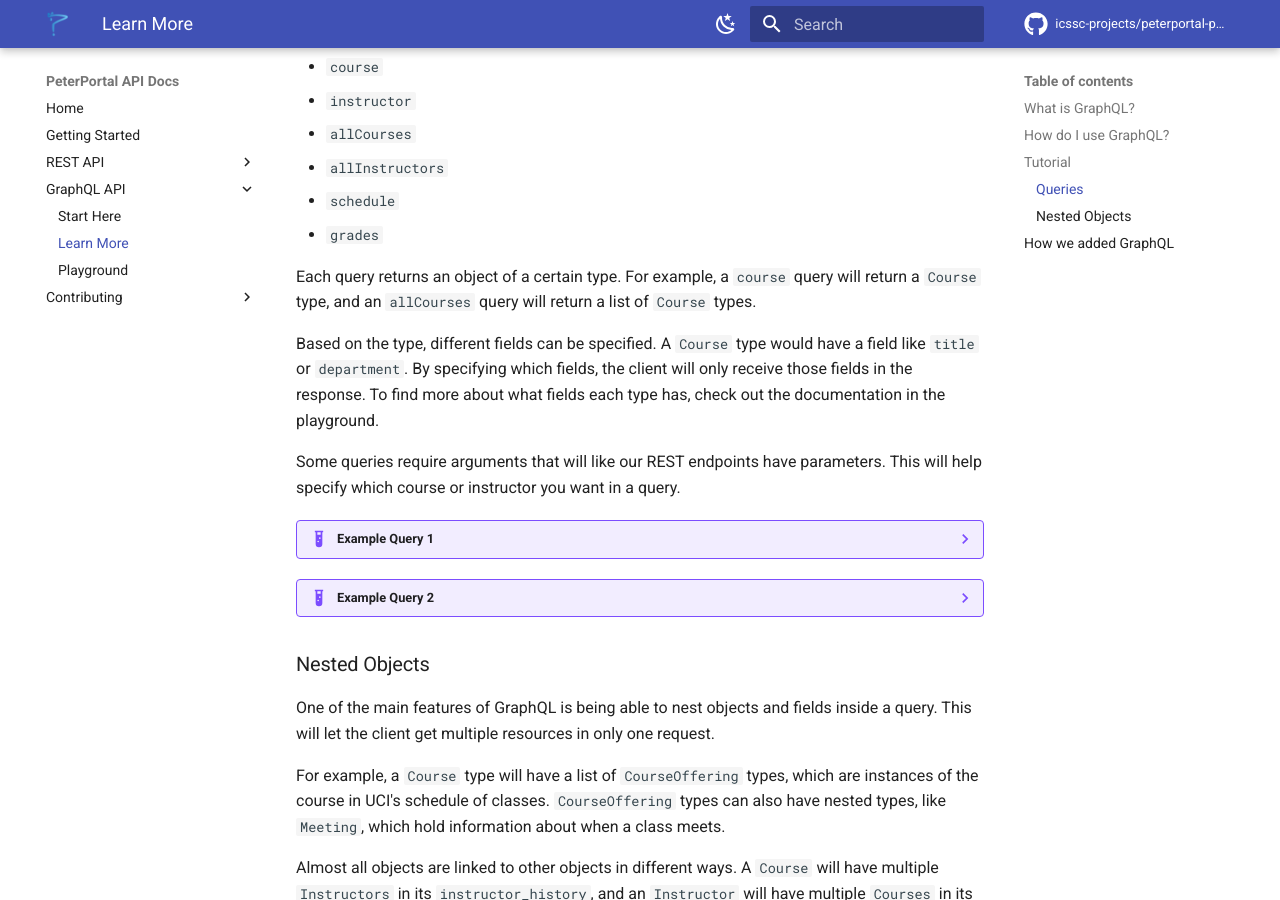
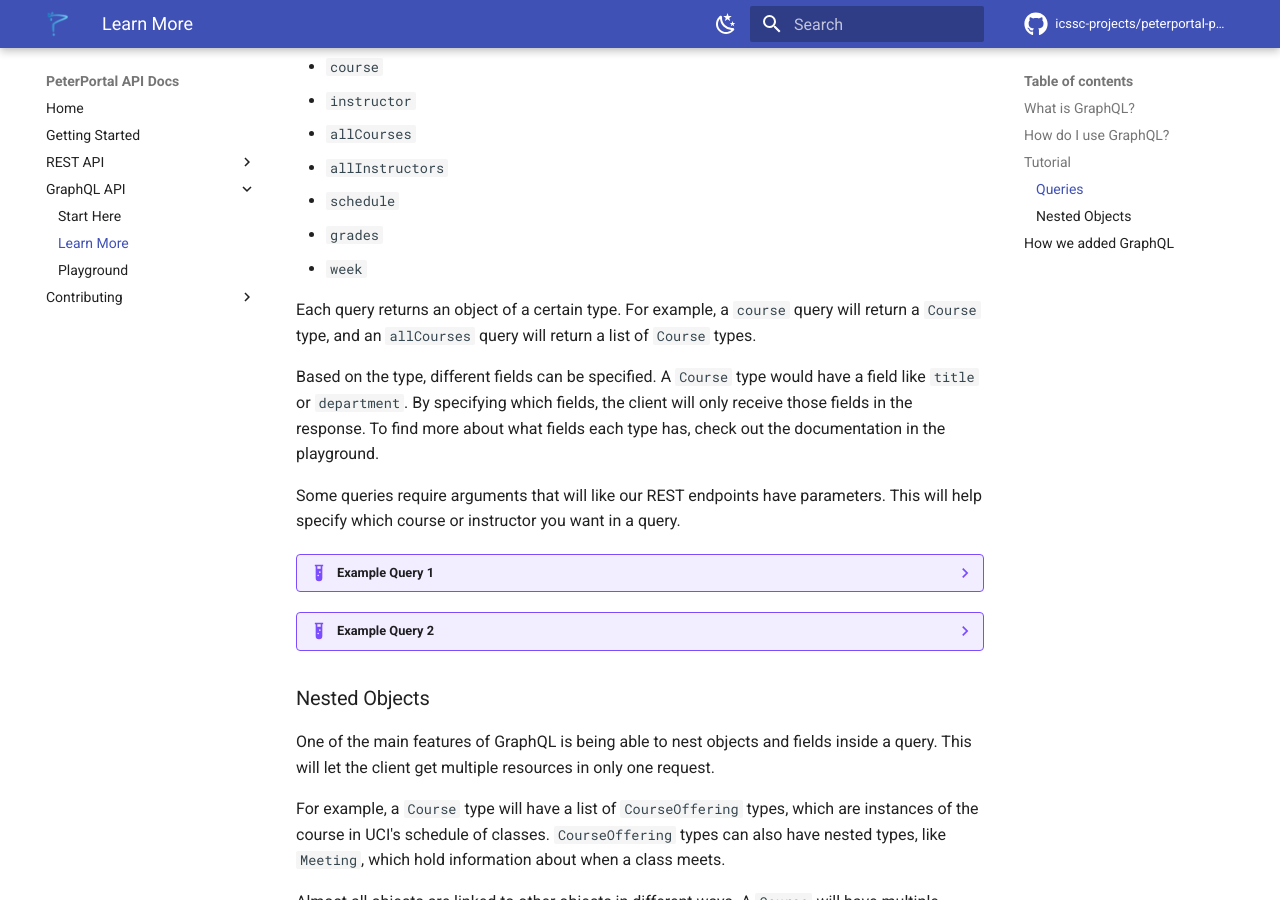
Before and after one commit to icssc/peterportal-public-api, an MkDocs documentation site: the page built from docs/GraphQL-API/learn_more.md, in a window 1280 px wide and 900 px high, scrolled down 1448 px. Built offline with MkDocs 1.6.1 and Material for MkDocs 9.7.7, drawn with Linux system fonts in a browser that asks for light colours; comment, search, counter and statistics services are not loaded.

Commit message:
learn more

```diff
--- a/docs/GraphQL-API/learn_more.md
+++ b/docs/GraphQL-API/learn_more.md
@@ -78,6 +78,7 @@ Our API has 6 queries you can use to make a request for data.
 * `allInstructors`
 * `schedule`
 * `grades`
+* `week`
 
 Each query returns an object of a certain type. For example, a `course` query will return a `Course` type, and an `allCourses` query will return a list of `Course` types.
 
```
